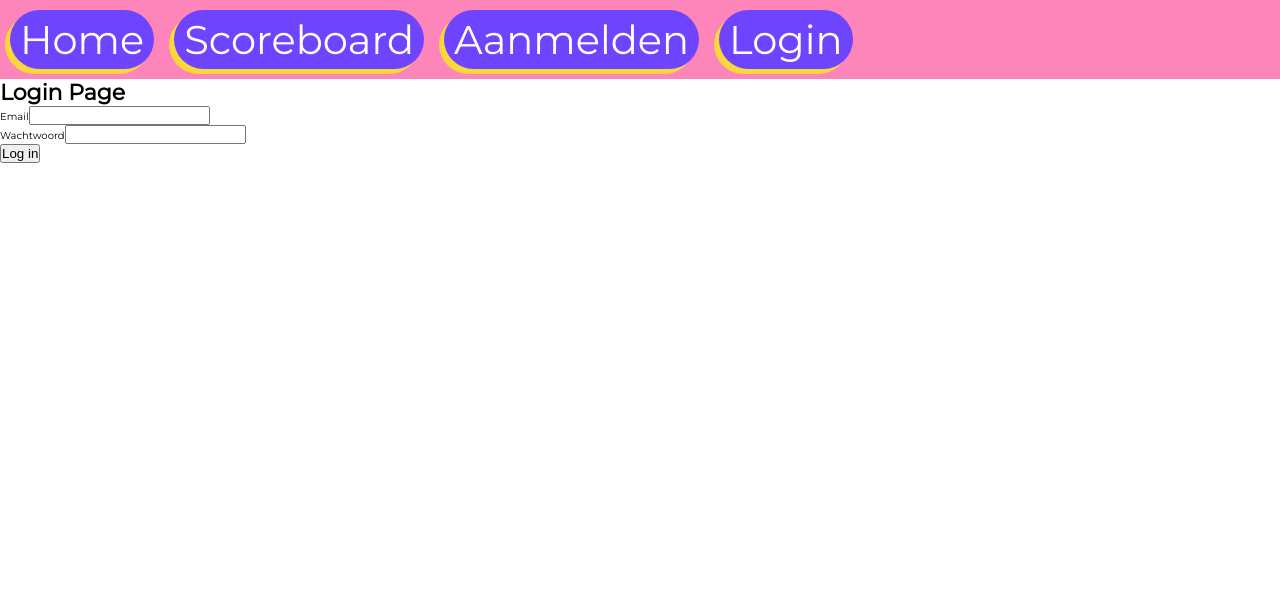
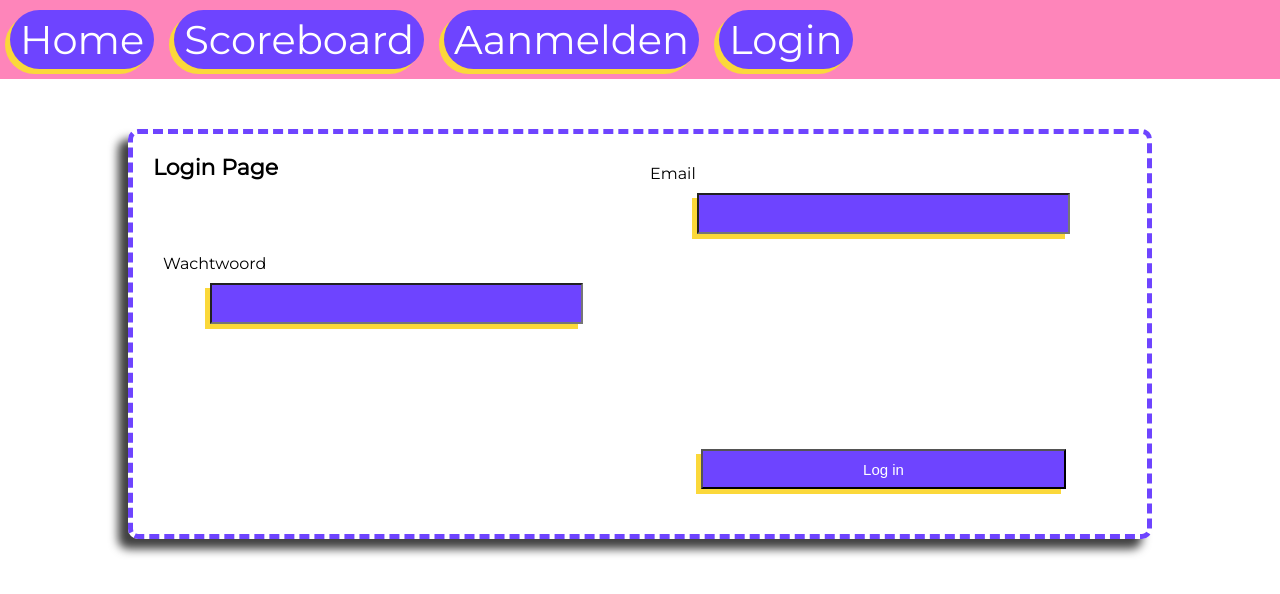
Before and after one commit to Thijs209/ipmedt4-react, a React (Create React App) app: page /login in a window 1280 px wide. Shown: the top 594 px of the page. Built offline with nearby package versions, Linux system fonts and the light colour scheme.

Commit message:
Login css

```diff
--- a/src/auth/Login.js
+++ b/src/auth/Login.js
@@ -39,16 +39,16 @@ function Register () {
     }
 
     return (
-        <form onSubmit={loginSubmit}>
+        <form  class="register__form" onSubmit={loginSubmit}>
             <h1>Login Page</h1>
 
-            <section>
+            <section class="register__section">
                 <label for="email">Email</label>
                 <input type="email" name="email" id="email" onChange={handleInput} />
                 <span>{loginInput.error_list.email}</span>
             </section>
 
-            <section>
+            <section class="register__section">
                 <label for="password">Wachtwoord</label>
                 <input type="password" name="password" id="password" onChange={handleInput} />
                 <span>{loginInput.error_list.password}</span>
@@ -56,9 +56,7 @@ function Register () {
 
             <span>{loginInvalid}</span>
 
-            <section>
-                <button type="submit">Log in</button>
-            </section>
+            <button  class="register__button" type="submit">Log in</button>
         </form>
     );
 }
```
